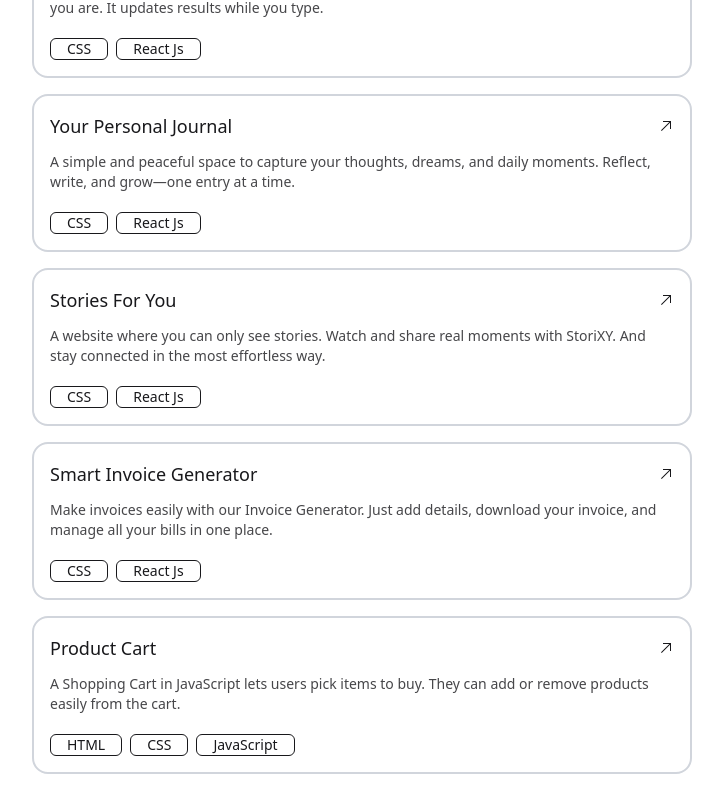
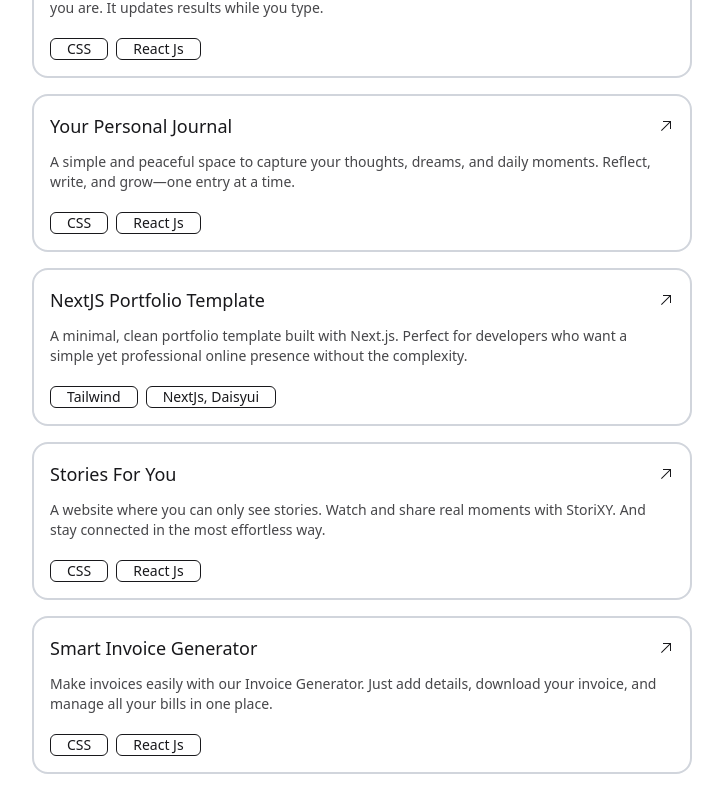
Before and after one commit to sachinbhujel/sachinbhujel.github.io, a Next.js app: page / in a window 1280 px wide. Shown: the part 604-1392 px from the top of the page, without its empty margins (278-1001 px from the left). Built offline with nearby package versions, Linux system fonts and the light colour scheme; a web font is replaced by a local one.

Commit message:
New Project Added

```diff
--- a/src/data/data.js
+++ b/src/data/data.js
@@ -35,6 +35,13 @@ export const projects = [
             "A simple and peaceful space to capture your thoughts, dreams, and daily moments. Reflect, write, and grow—one entry at a time.",
         tags: ["CSS", "React Js"],
         link: "https://reflectly.pages.dev/",
+    },
+      {
+        title: "NextJS Portfolio Template",
+        description:
+            "A minimal, clean portfolio template built with Next.js. Perfect for developers who want a simple yet professional online presence without the complexity.",
+        tags: ["Tailwind", "NextJs, Daisyui"],
+        link: "https://github.com/Sachinbhujel/NextJS-Portfolio-Template",
     },
     {
         title: "Stories For You",
```
